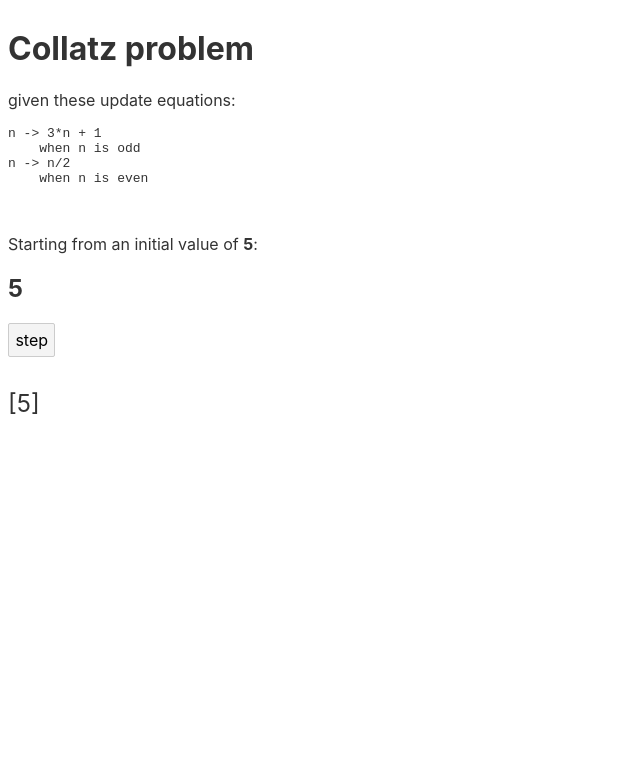
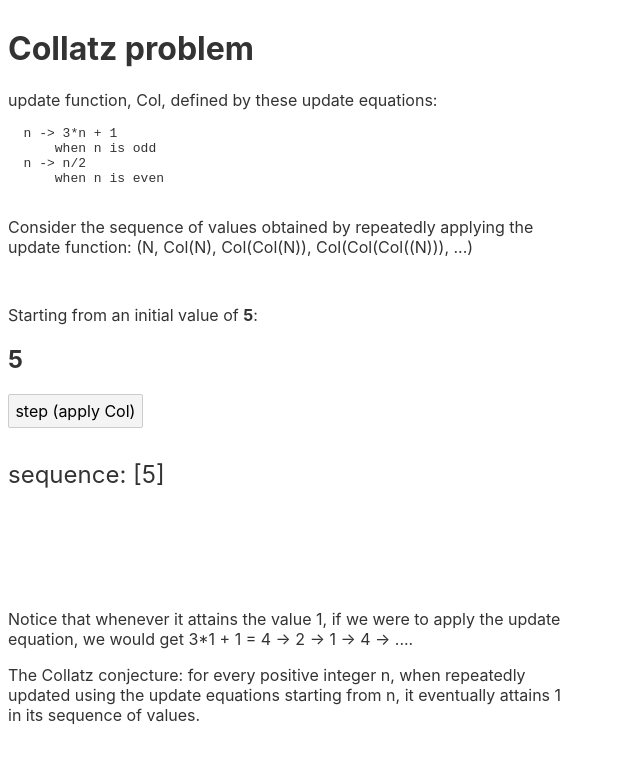
Before and after one commit to emptydiagram/svelte-collatz, a Svelte app: page / in a window 1280 px wide. Shown: the top 762 px of the page, without its empty margins (0-640 px from the left). Built offline with nearby package versions, Linux system fonts and the light colour scheme.

Commit message:
WIP: Add notes, display inside a page

```diff
--- a/src/App.svelte
+++ b/src/App.svelte
@@ -85,11 +85,15 @@
 </script>
 
 <style>
+  #page {
+    max-width: 35em;
+  }
+
   h1 {
   }
 
   #trace {
-    margin-bottom: 2em;
+    margin-bottom: 5em;
     font-size: 1.5em;
   }
 
@@ -106,11 +110,16 @@
   #init-value-input {
     width: 5em;
   }
+
+  #start-of-notes {
+    margin-top: 5em;
+  }
 </style>
 
 
+<div id="page">
   <h1>Collatz problem</h1>
-<p>given these update equations:</p>
+  <p>update function, Col, defined by these update equations:</p>
 
   <code><pre>
   n -> 3*n + 1
@@ -119,19 +128,21 @@ n -> n/2
       when n is even
   </pre></code>
 
+  <p>Consider the sequence of values obtained by repeatedly applying the update function: (N, Col(N), Col(Col(N)), Col(Col(Col((N))), ...)</p>
+
   <p id="init-value-display">Starting from an initial value of <strong>{machineState.context.initValue}</strong>:</p>
 
   <h2>{machineState.context.value}</h2>
 
   <div>
-  <button disabled={isFinished} on:click={stepCollatzer}>step</button>
+    <button disabled={isFinished} on:click={stepCollatzer}>step (apply Col)</button>
   </div>
 
-<p id="trace">[{machineState.context.history.join()}]</p>
+  <p id="trace">sequence: [{machineState.context.history.join()}]</p>
 
   {#if isFinished}
     <div>
-    <p>process stopped.</p>
+      <p>reached 1 and stopped.</p>
       <button id="init-with-rand" on:click={startFromRandom}>initialize with random</button>
       <div id="init-with-value">
         <input id="init-value-input" type="text" />
@@ -139,3 +150,10 @@ n -> n/2
       </div>
     </div>
   {/if}
+
+  <p id="start-of-notes">
+    Notice that whenever it attains the value 1, if we were to apply the update equation, we would get 3*1 + 1 = 4 -> 2 -> 1 -> 4 -> ....
+  </p>
+
+  <p>The Collatz conjecture: for every positive integer n, when repeatedly updated using the update equations starting from n, it eventually attains 1 in its sequence of values.</p>
+</div>
```
Lines whose indentation alone changed are shown as unchanged.
